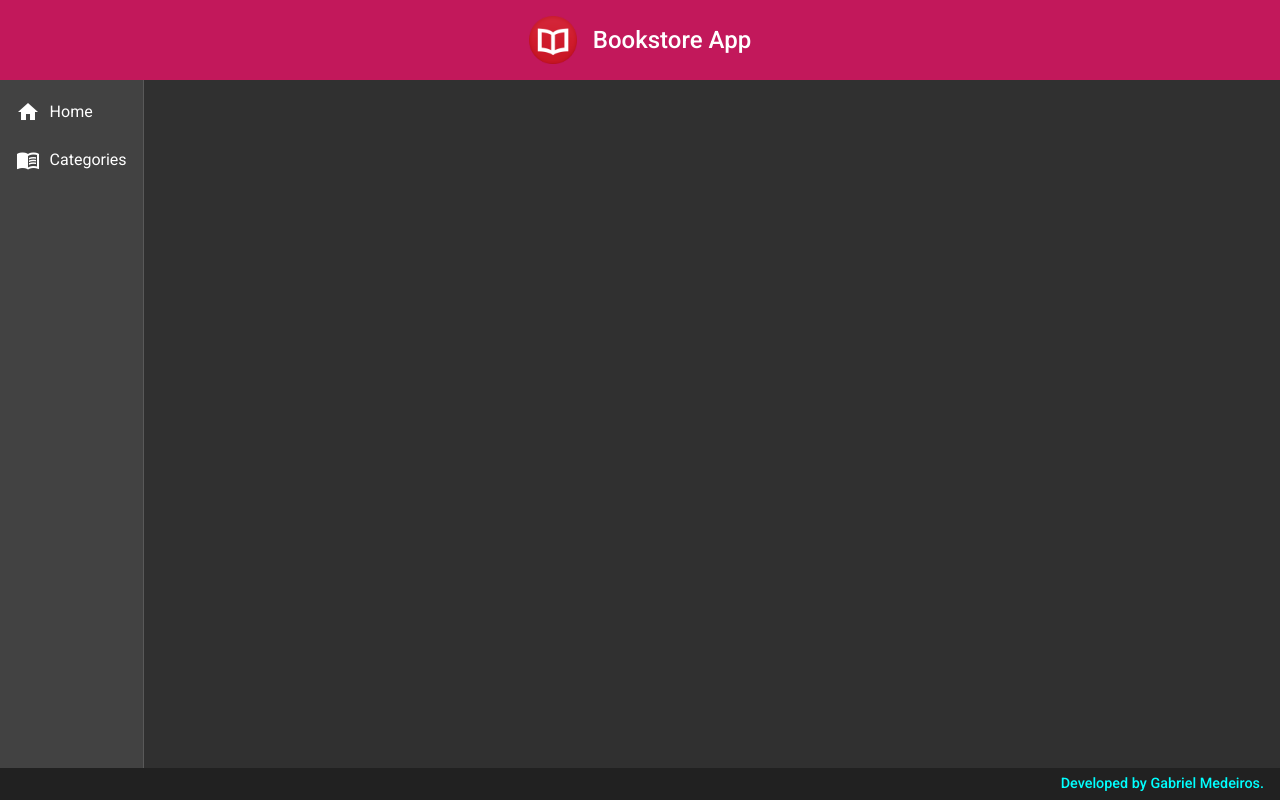
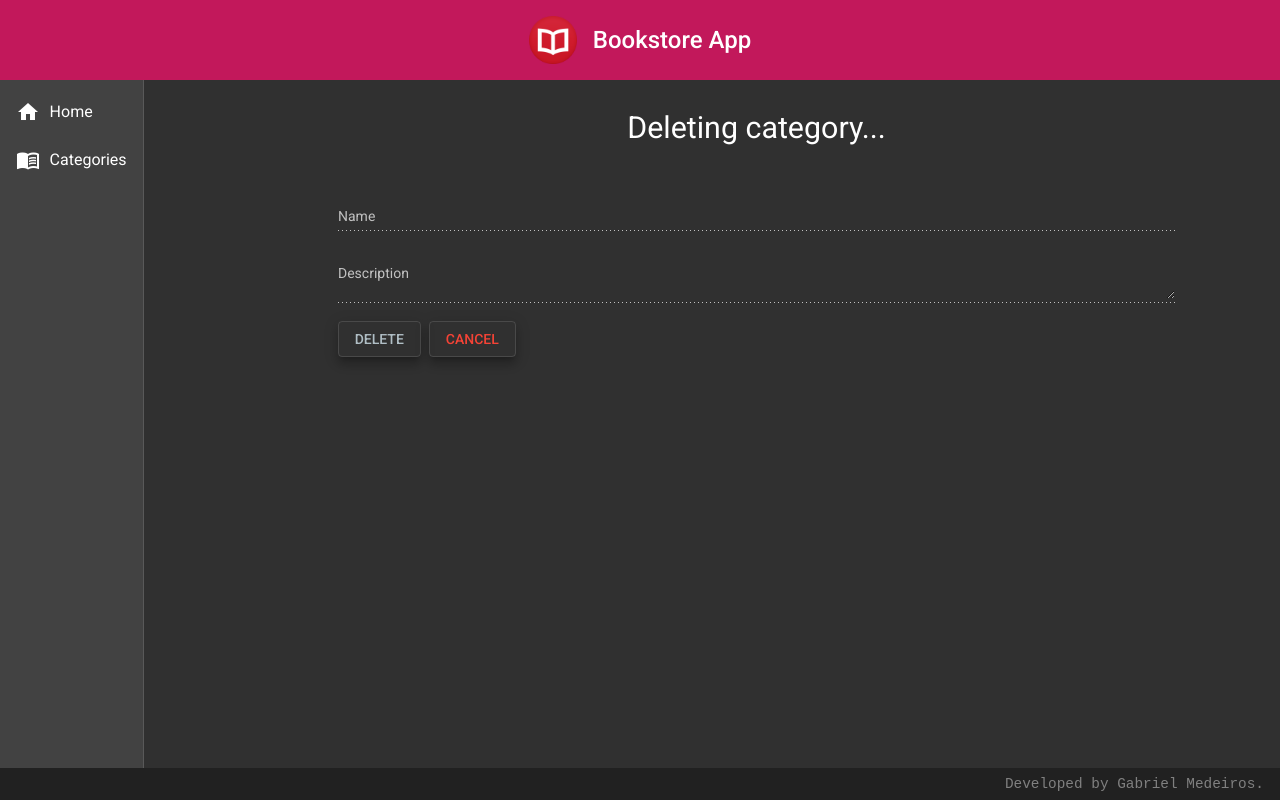
Before and after one commit to G4brielMedeiros/bookstore-front, an Angular app: page /categories/delete/1 in a window 1280 px wide. Before the commit this address led to /. Built offline with nearby package versions, Linux system fonts and the light colour scheme; no server answers.

Commit message:
Finished implementing DELETE Category feature.

```diff
--- a/src/app/app-routing.module.ts
+++ b/src/app/app-routing.module.ts
@@ -1,6 +1,7 @@
 import { NgModule } from '@angular/core';
 import { RouterModule, Routes } from '@angular/router';
 import { CategoryCreateComponent } from './components/views/category/category-create/category-create.component';
+import { CategoryDeleteComponent } from './components/views/category/category-delete/category-delete.component';
 import { CategoryReadComponent } from './components/views/category/category-read/category-read.component';
 import { HomeComponent } from './components/views/home/home.component';
 
@@ -16,6 +17,10 @@ const routes: Routes = [
   {
     path: "categories/create",
     component: CategoryCreateComponent
+  },
+  {
+    path: "categories/delete/:id",
+    component: CategoryDeleteComponent
   }
 ];
 
--- a/src/app/app.module.ts
+++ b/src/app/app.module.ts
@@ -23,13 +23,14 @@ import { FormsModule } from "@angular/forms";
 import {MatInputModule} from '@angular/material/input';
 import { MatFormFieldModule } from "@angular/material/form-field";
 import {MatSnackBarModule} from '@angular/material/snack-bar';
+import { CategoryDeleteComponent } from './components/views/category/category-delete/category-delete.component';
 
 
 
 
 
 @NgModule({
-  declarations: [AppComponent, HeaderComponent, FooterComponent, NavComponent, HomeComponent, CategoryReadComponent, CategoryCreateComponent],
+  declarations: [AppComponent, HeaderComponent, FooterComponent, NavComponent, HomeComponent, CategoryReadComponent, CategoryCreateComponent, CategoryDeleteComponent],
   imports: [
     BrowserModule,
     AppRoutingModule,
--- a/src/app/components/template/footer/footer.component.css
+++ b/src/app/components/template/footer/footer.component.css
@@ -7,6 +7,8 @@
 }
 
 .github {
-    color:cyan;
+    color: gray;
     text-decoration: none;
+
+    font-family: 'Courier New', Courier, monospace;
 }
--- /dev/null
+++ b/src/app/components/views/category/category-delete/category-delete.component.css
@@ -0,0 +1,27 @@
+form {
+    text-align: center;
+    width: 80%;
+    margin: 2rem auto 0 auto;
+}
+
+h1 {
+    font-size: 1.9rem;
+    font-weight: 400;
+    margin-bottom: 3rem;
+}
+
+.form {
+    width: 100%;
+
+}
+
+.buttons {
+
+    text-align: start;
+}
+
+button {
+    margin-right: .5rem;
+    padding-right: 1rem;
+    padding-left: 1rem;
+}
--- /dev/null
+++ b/src/app/components/views/category/category-delete/category-delete.component.html
@@ -0,0 +1,21 @@
+<form>
+    <h1>Deleting category...</h1>
+
+    <mat-form-field class="form">
+        <mat-label>Name</mat-label>
+        <input disabled matInput [(ngModel)]="category.name" type="text" name="name">
+
+    </mat-form-field>
+
+    <mat-form-field class="form">
+        <mat-label>Description</mat-label>
+        <textarea disabled matInput [(ngModel)]="category.description" type="text" name="description"></textarea>
+
+    </mat-form-field>
+
+    <div class="buttons">
+        <button  (click)="delete()" class="mat-elevation-z8" mat-stroked-button color="accent">DELETE</button>
+        <button  (click)="cancel()"class="mat-elevation-z8" mat-stroked-button color="warn">CANCEL</button>
+
+    </div>
+</form>
--- /dev/null
+++ b/src/app/components/views/category/category-delete/category-delete.component.ts
@@ -0,0 +1,46 @@
+import { Component, OnInit } from '@angular/core';
+import { ActivatedRoute, Router } from '@angular/router';
+import { Category } from '../category.model';
+import { CategoryService } from '../category.service';
+
+@Component({
+  selector: 'app-category-delete',
+  templateUrl: './category-delete.component.html',
+  styleUrls: ['./category-delete.component.css']
+})
+export class CategoryDeleteComponent implements OnInit {
+
+  category: Category = {
+    id: '',
+    name: '',
+    description: ''
+  }
+
+  constructor(private service: CategoryService, private route: ActivatedRoute, private router: Router) { }
+
+  ngOnInit(): void {
+    this.category.id = this.route.snapshot.paramMap.get('id')!
+    this.findById()
+  }
+
+  findById(): void {
+    this.service.findById(this.category.id!).subscribe((response) => {
+      this.category = response
+      console.log(response)
+    })
+  }
+
+  delete(): void {
+    this.service.delete(this.category.id!).subscribe((response) => {
+      this.router.navigate(['categories'])
+      this.service.messsage('Category successfully deleted.')
+    }, err => {
+      this.service.messsage(err.error.error)
+    })
+  }
+
+  cancel(): void {
+    this.router.navigate(['categories'])
+  }
+
+}
--- a/src/app/components/views/category/category-read/category-read.component.html
+++ b/src/app/components/views/category/category-read/category-read.component.html
@@ -47,7 +47,7 @@
           <a class="edit" href="#">
             <i class="material-icons">edit</i>
           </a>
-          <a class="delete" href="#">
+          <a class="delete" routerLink="delete/{{ row.id }}">
             <i class="material-icons">delete</i>
           </a>
         </td>
--- a/src/app/components/views/category/category.service.ts
+++ b/src/app/components/views/category/category.service.ts
@@ -18,9 +18,19 @@ export class CategoryService {
     return this.http.get<Category[]>(url);
   }
 
+  findById(id: String): Observable<Category> {
+    const url = `${this.baseUrl}/categories/${id}`
+    return this.http.get<Category>(url)
+  }
+
   create(category: Category): Observable<Category>{
     const  url = `${this.baseUrl}/categories`
     return this.http.post<Category>(url, category);
+  }
+
+  delete(id: String): Observable<void> {
+    const url = `${this.baseUrl}/categories/${id}`
+    return this.http.delete<void>(url)
   }
 
   messsage(str: String): void {
```
